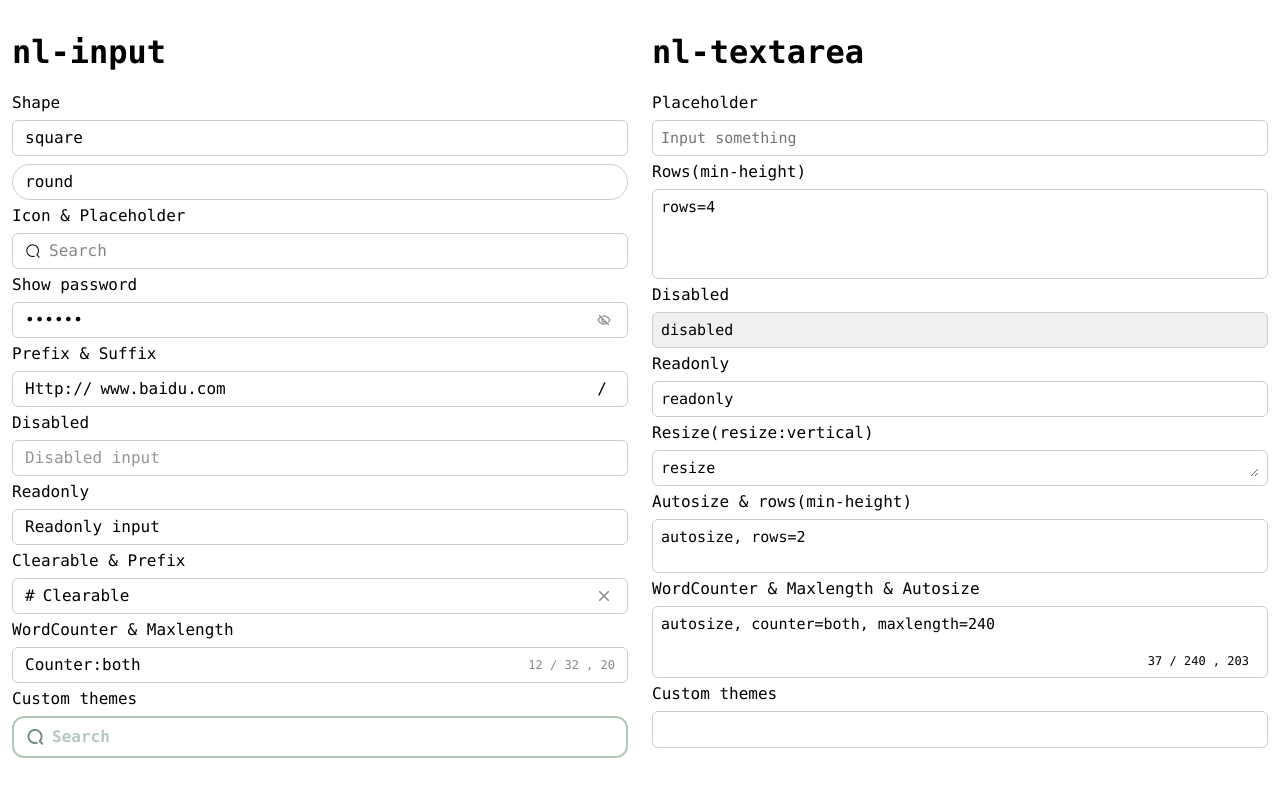
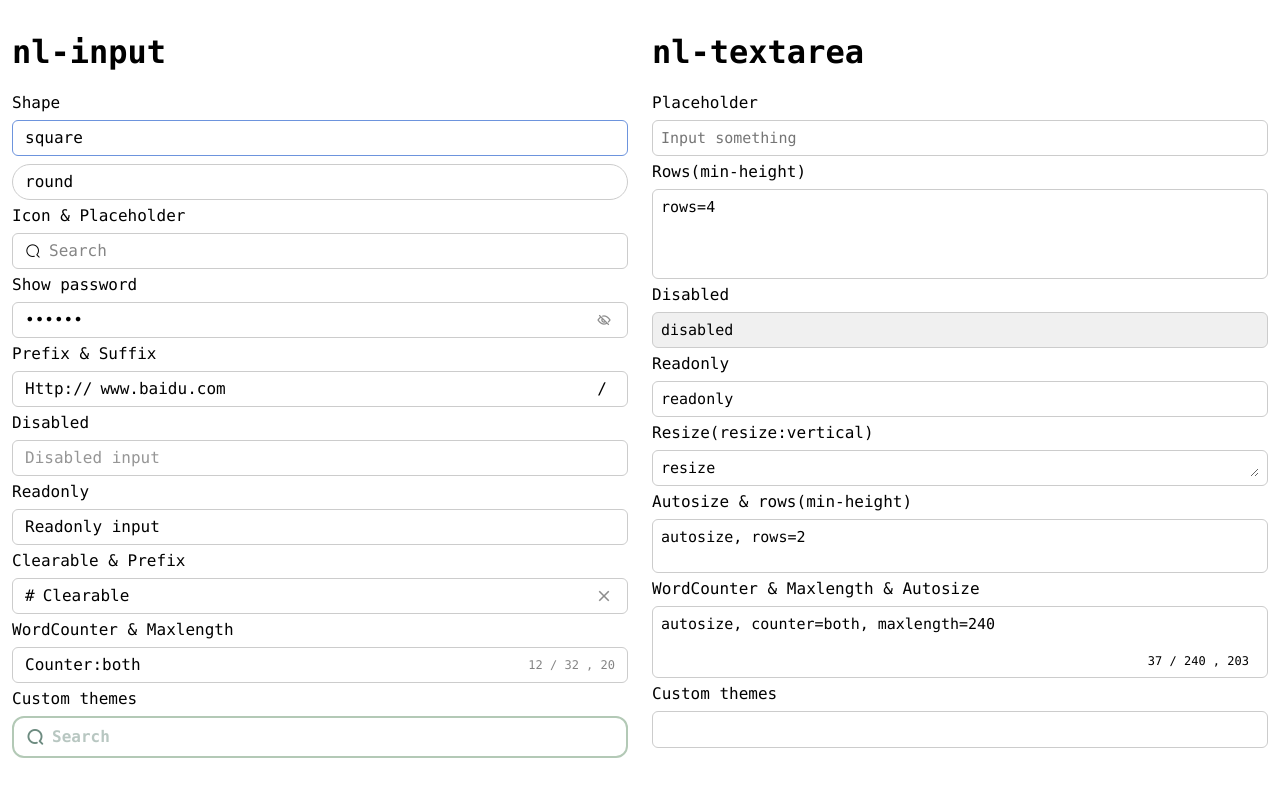
Before and after one commit to Nathan3303/nicelayout.vue, a Vue app: page / in a window 1280 px wide. In both pictures the pointer is over the element 320 px from the left and 137 px from the top of the page. Shown: the top 796 px of the page. Built offline with nearby package versions, Linux system fonts and the light colour scheme.

Commit message:
Add hover color

```diff
--- a/src/components/input/style/input.css
+++ b/src/components/input/style/input.css
@@ -12,6 +12,8 @@
     --button-size: 22px;
     --button-color: #8d8d8d;
     --button-border-color: #cccccc;
+
+    --hover-border-color: #6d94dd;
 
     --focus-background-color: transparent;
     --focus-border-color: #6d94dd;
@@ -45,6 +47,10 @@
     font-size: 16px;
     font-family: "Consolas";
     font-weight: normal;
+
+    &:hover {
+        border-color: var(--hover-border-color);
+    }
 
     & .iconfont {
         color: var(--icon-color);
```
